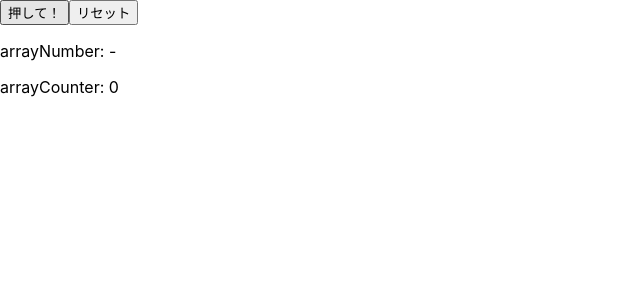
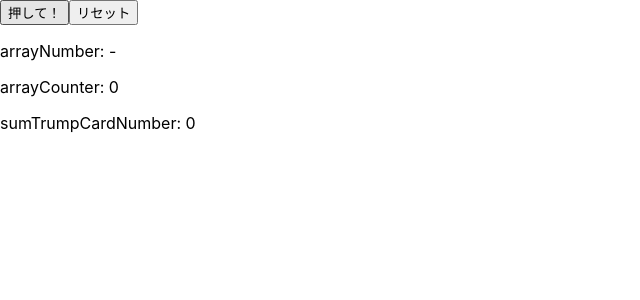
Before and after one commit to kewpie134134/react-ts-cards-sum, a React (Create React App) app: page / in a window 1280 px wide. Shown: the top 300 px of the page, without its empty margins (0-640 px from the left). Built offline with nearby package versions, Linux system fonts and the light colour scheme.

Commit message:
トランプカードの合計用の箱を用意

```diff
--- a/src/App.tsx
+++ b/src/App.tsx
@@ -7,6 +7,7 @@ const App = (): JSX.Element => {
   const [randomArray, setRandomArray] = useState<string[]>([]);
   const [arrayCounter, setArrayCounter] = useState(ZERO);
   const [arrayIndex, setArrayIndex] = useState<string>(HYPHEN);
+  const [sumTrumpCardNumber, setSumTrumpCardNumber] = useState<number>(ZERO);
 
   // ランダムな配列を、初回読み込み時に作成
   useEffect(() => {
@@ -37,6 +38,7 @@ const App = (): JSX.Element => {
       <button onClick={resetArrayCounter}>リセット</button>
       <p>arrayNumber: {arrayIndex}</p>
       <p>arrayCounter: {arrayCounter}</p>
+      <p>sumTrumpCardNumber: {sumTrumpCardNumber}</p>
     </div>
   );
 };
```
